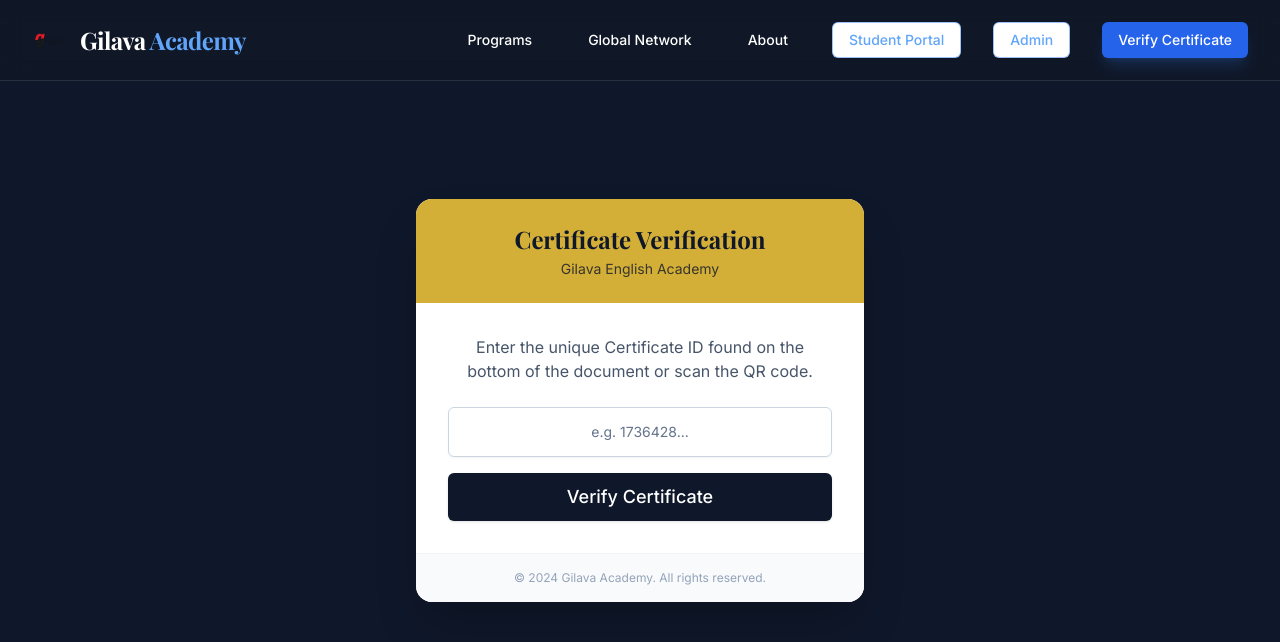
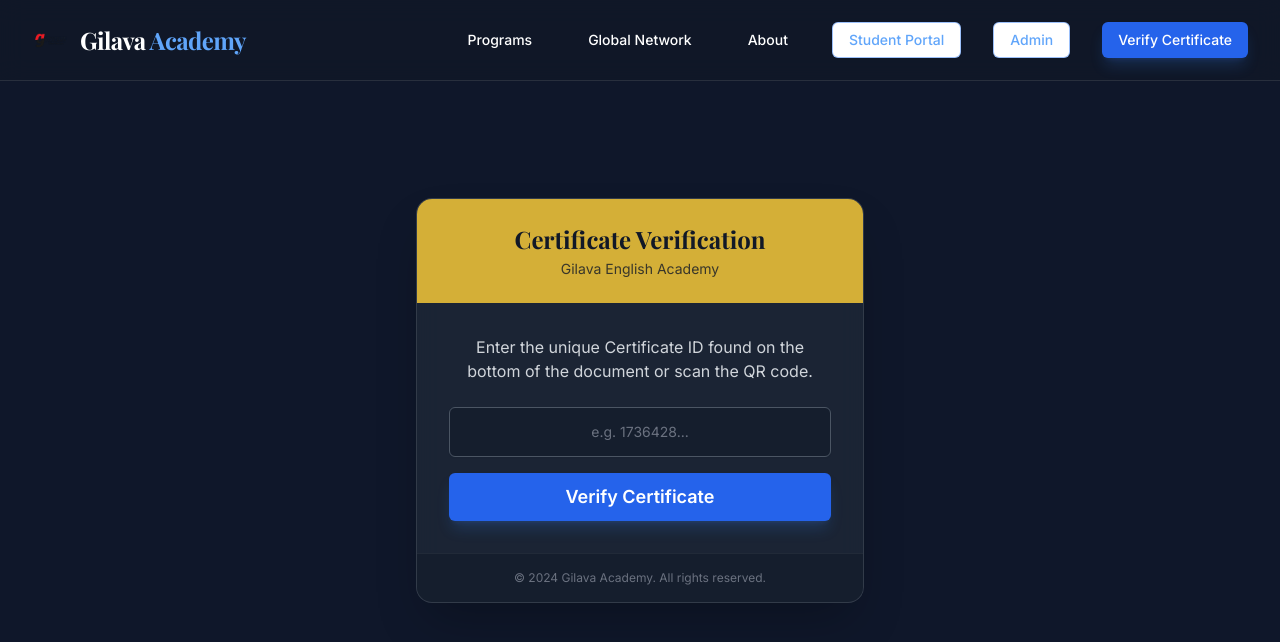
Before and after one commit to Bahamin1/Certificate-Generator, a Next.js app: page /verify in a window 1280 px wide. Shown: the top 642 px of the page. Built offline with nearby package versions, Linux system fonts and the light colour scheme; a web font is replaced by a local one.

Commit message:
fix: Vercel Prisma build step & Verify page contrast

```diff
--- a/app/verify/page.tsx
+++ b/app/verify/page.tsx
@@ -18,14 +18,14 @@
 
   return (
     <div className="min-h-screen bg-slate-900 flex items-center justify-center p-4">
-      <div className="w-full max-w-md bg-white rounded-2xl shadow-2xl overflow-hidden">
+      <div className="w-full max-w-md bg-gray-800/80 backdrop-blur-md rounded-2xl shadow-2xl overflow-hidden border border-white/10">
         <div className="bg-[#D4AF37] p-6 text-center">
-          <h1 className="text-2xl font-serif font-bold text-slate-900">Certificate Verification</h1>
-          <p className="text-slate-900/80 text-sm mt-1">Gilava English Academy</p>
+          <h1 className="text-2xl font-serif font-bold text-gray-900">Certificate Verification</h1>
+          <p className="text-gray-900/80 text-sm mt-1">Gilava English Academy</p>
         </div>
 
         <div className="p-8">
-          <p className="text-slate-600 text-center mb-6">
+          <p className="text-gray-300 text-center mb-6">
             Enter the unique Certificate ID found on the bottom of the document or scan the QR code.
           </p>
 
@@ -35,17 +35,17 @@
                 placeholder="e.g. 1736428..."
                 value={certificateId}
                 onChange={(e) => setCertificateId(e.target.value)}
-                className="text-center text-lg py-6 border-slate-300 focus:border-[#D4AF37] focus:ring-[#D4AF37]"
+                className="text-center text-lg py-6 bg-gray-900/50 border-gray-600 text-white placeholder:text-gray-500 focus:border-[#D4AF37] focus:ring-[#D4AF37]"
               />
             </div>
-            <Button type="submit" className="w-full bg-slate-900 hover:bg-slate-800 text-white py-6 text-lg">
+            <Button type="submit" className="w-full bg-blue-600 hover:bg-blue-500 text-white py-6 text-lg font-semibold shadow-lg shadow-blue-500/20">
               Verify Certificate
             </Button>
           </form>
         </div>
 
-        <div className="bg-slate-50 p-4 text-center border-t border-slate-100">
-          <p className="text-xs text-slate-400">© 2024 Gilava Academy. All rights reserved.</p>
+        <div className="bg-gray-900/50 p-4 text-center border-t border-white/5">
+          <p className="text-xs text-gray-500">© 2024 Gilava Academy. All rights reserved.</p>
         </div>
       </div>
     </div>
--- a/package.json
+++ b/package.json
@@ -4,9 +4,10 @@
   "private": true,
   "scripts": {
     "dev": "next dev --turbopack",
-    "build": "next build",
+    "build": "npx prisma generate && next build",
     "start": "next start",
-    "lint": "next lint"
+    "lint": "next lint",
+    "postinstall": "prisma generate"
   },
   "dependencies": {
     "@prisma/client": "^6.1.0",
```
